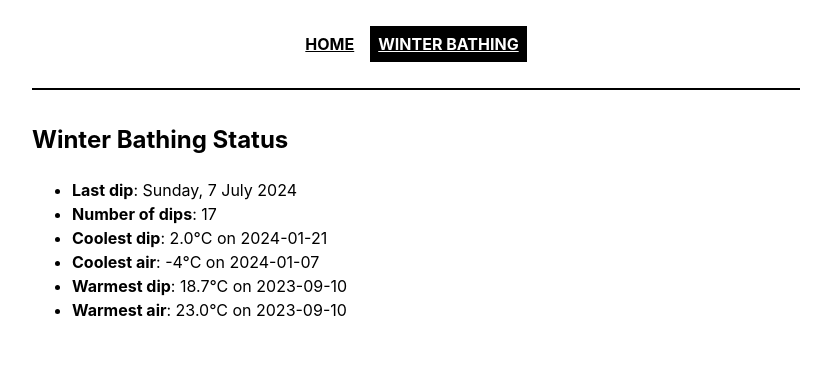
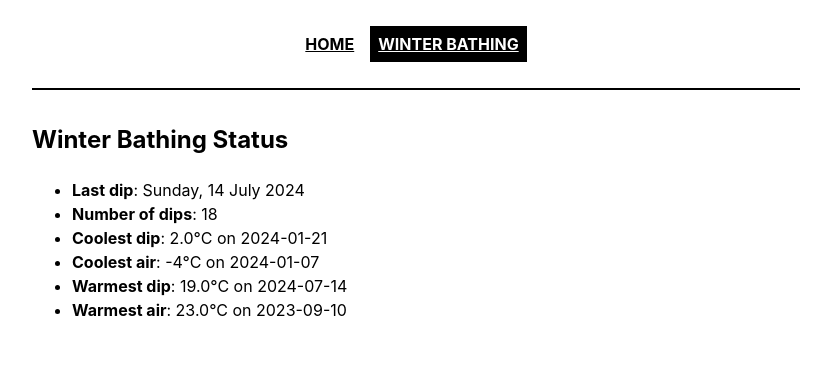
Before and after one commit to martinpries/martinpries.github.io, a Jekyll site: the page built from _pages/winterbathing.md, in a window 1280 px wide. Shown: the top 381 px of the page, without its empty margins (224-1055 px from the left). Built offline with Jekyll 4.4.1, drawn with Linux system fonts in a browser that asks for light colours.

Commit message:
Update winter_bathing.yaml

```diff
--- a/_data/winter_bathing.yaml
+++ b/_data/winter_bathing.yaml
@@ -1,3 +1,9 @@
+- date: 2024-07-14
+  location: BV
+  local_sea_temperature: 19.0
+  official_sea_temperature: 18.4
+  air_temperature: 20
+  sauna_type: traditional
 - date: 2024-07-07
   location: BV
   local_sea_temperature: 18.0
```
